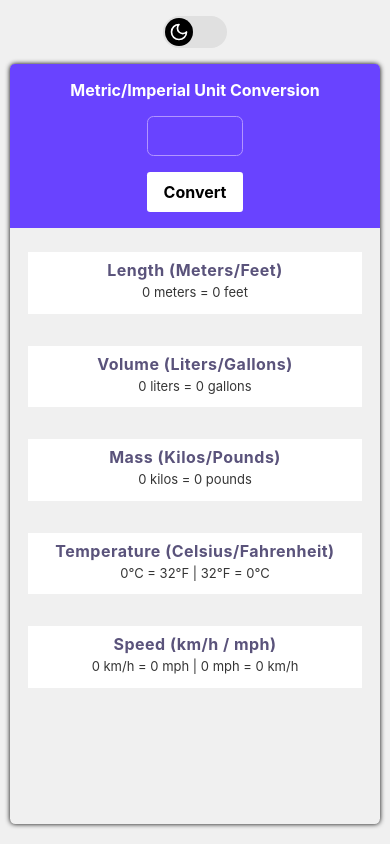
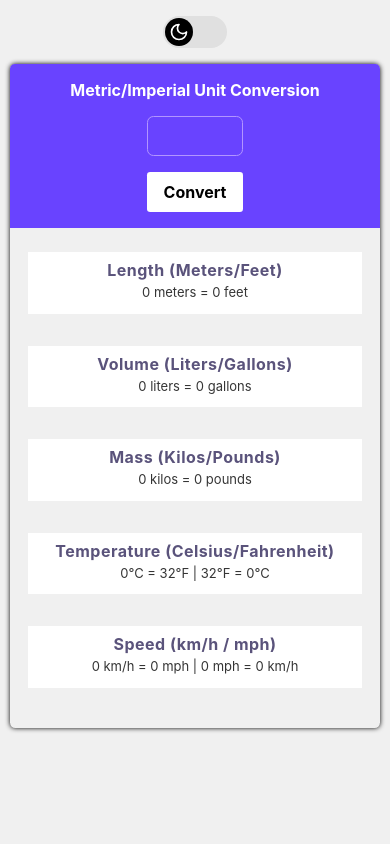
Before and after one commit to elm042025/Unit-Conversion, a website built with Vite: page index.html in a window 390 px wide. Built offline with nearby package versions, Linux system fonts and the light colour scheme.

Commit message:
style: remove height from converter-ui and adjust button hover box-shadow

```diff
--- a/style.css
+++ b/style.css
@@ -66,7 +66,6 @@ body {
 #converter-ui {
   border-radius: 0.3em;
   box-shadow: 0px 0px 5px rgb(0, 0, 0);
-  height: 100%;
 }
 
 /* main-section styling starts here */
@@ -133,7 +132,7 @@ input[type="number"] {
 #main-section button:hover {
   transform: scale(1.1);
   background-color: rgba(178, 149, 255, 1);
-  box-shadow: 0px 4px 12px rgba(178, 149, 255, 0.5);
+  /* box-shadow: 0px 4px 12px rgba(178, 149, 255, 0.5);*/
 }
 #main-section button:active {
   transform: scale(0.95);
@@ -213,7 +212,6 @@ body.dark #converter-ui {
 @media screen and (max-width: 600px) {
   #converter-ui {
     width: 95vw;
-    height: 90vh;
     font-size: large;
   }
   .group {
```
